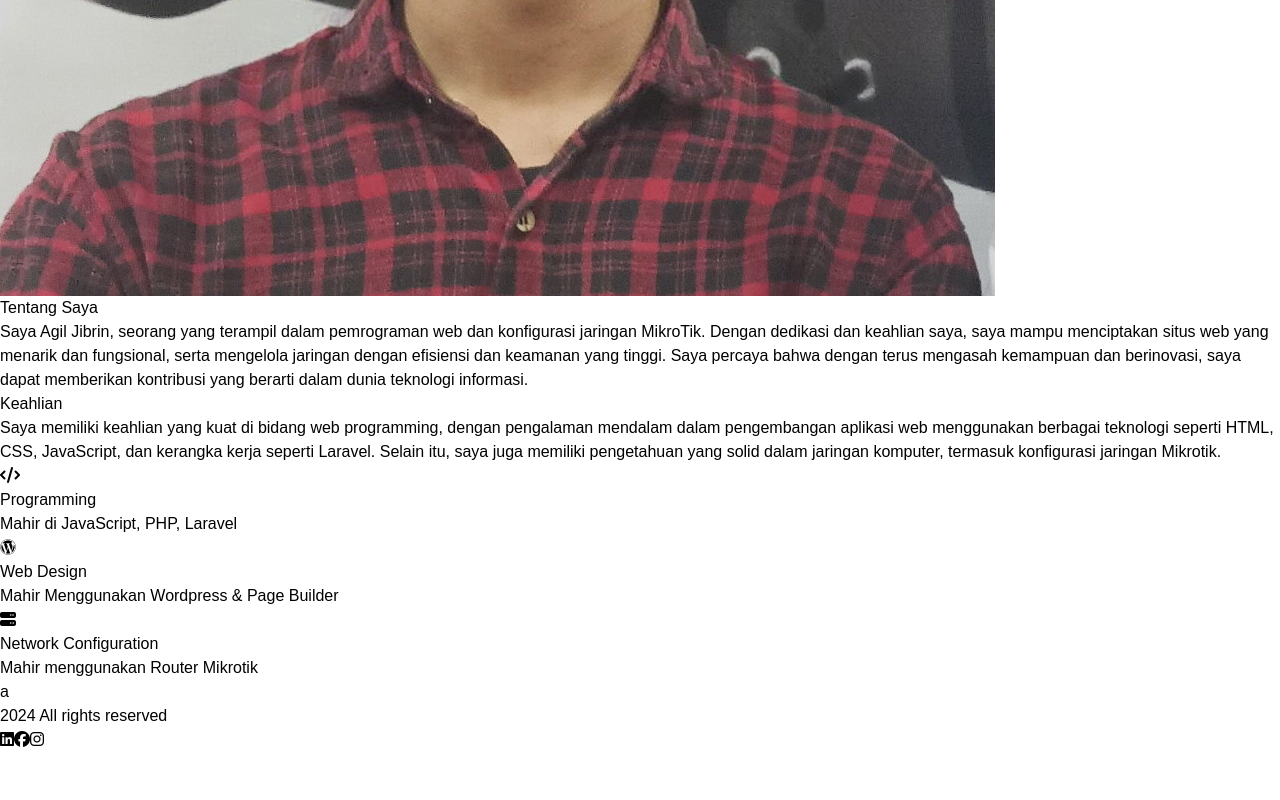
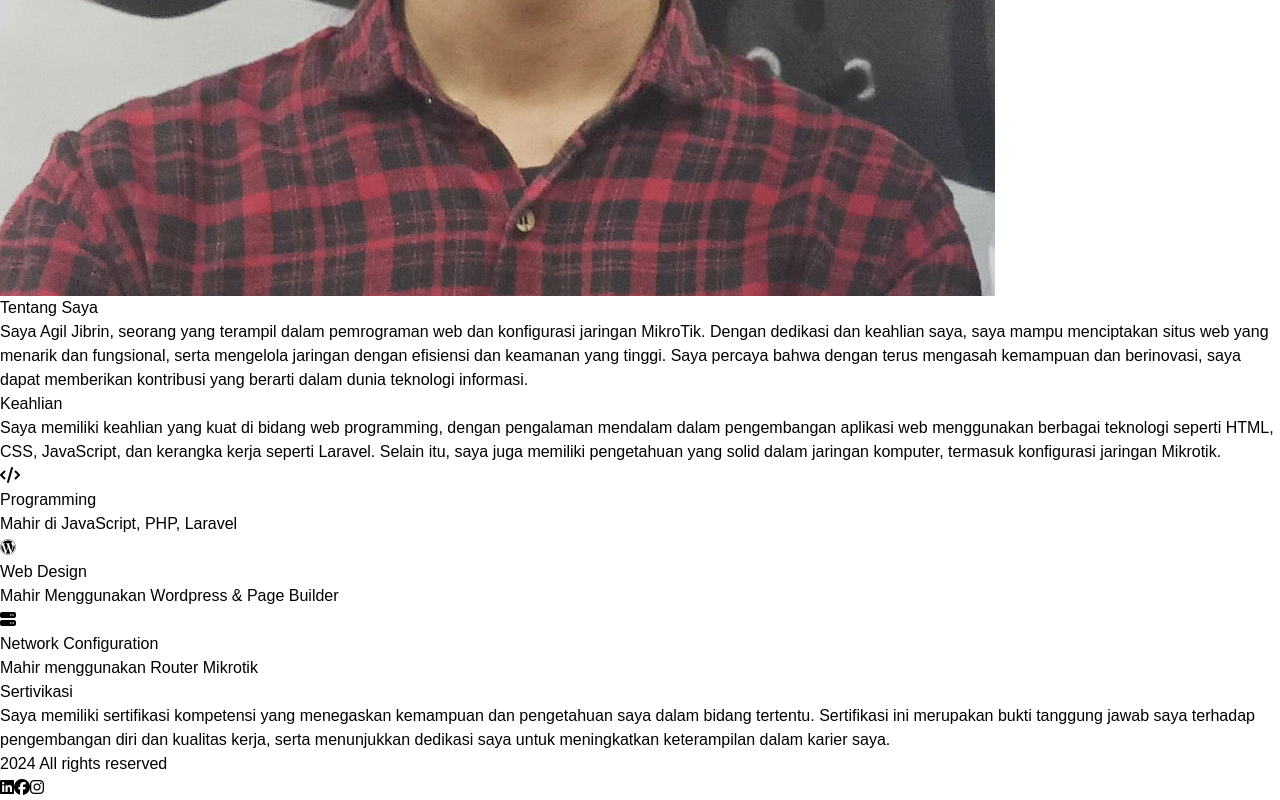
Before and after one commit to fuureya/my-web, a React (Vite) app: page / in a window 1280 px wide. Shown: the part 932-1732 px from the top of the page. Before the commit the page ends 1684 px from the top, so only its background shows below. Built offline with nearby package versions, Linux system fonts and the light colour scheme.

Commit message:
feat: kalimat sertivikasi

```diff
--- a/src/Components/Sertivikasi/Sertivikasi.jsx
+++ b/src/Components/Sertivikasi/Sertivikasi.jsx
@@ -4,7 +4,16 @@ const Sertivikasi = () => {
   return (
     <div>
       <Layout>
-        <h3 className="text-white">a</h3>
+        <h3 className="text-white text-lg text-center font-bold mb-3 pt-10">
+          Sertivikasi
+        </h3>
+        <p className="text-gray-300 md:text-lg text-sm text-justify">
+          Saya memiliki sertifikasi kompetensi yang menegaskan kemampuan dan
+          pengetahuan saya dalam bidang tertentu. Sertifikasi ini merupakan
+          bukti tanggung jawab saya terhadap pengembangan diri dan kualitas
+          kerja, serta menunjukkan dedikasi saya untuk meningkatkan keterampilan
+          dalam karier saya.
+        </p>
       </Layout>
     </div>
   );
```
